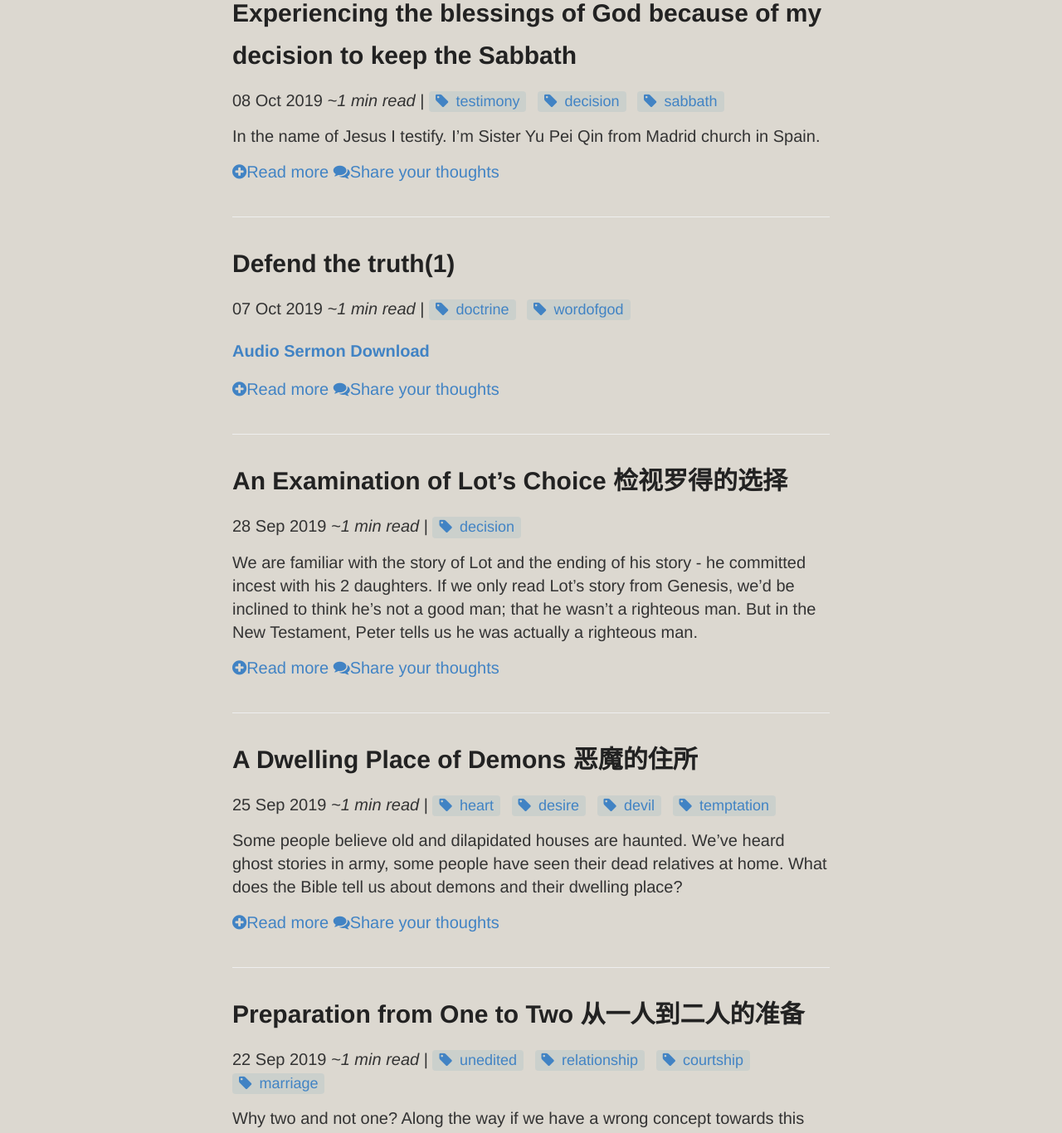
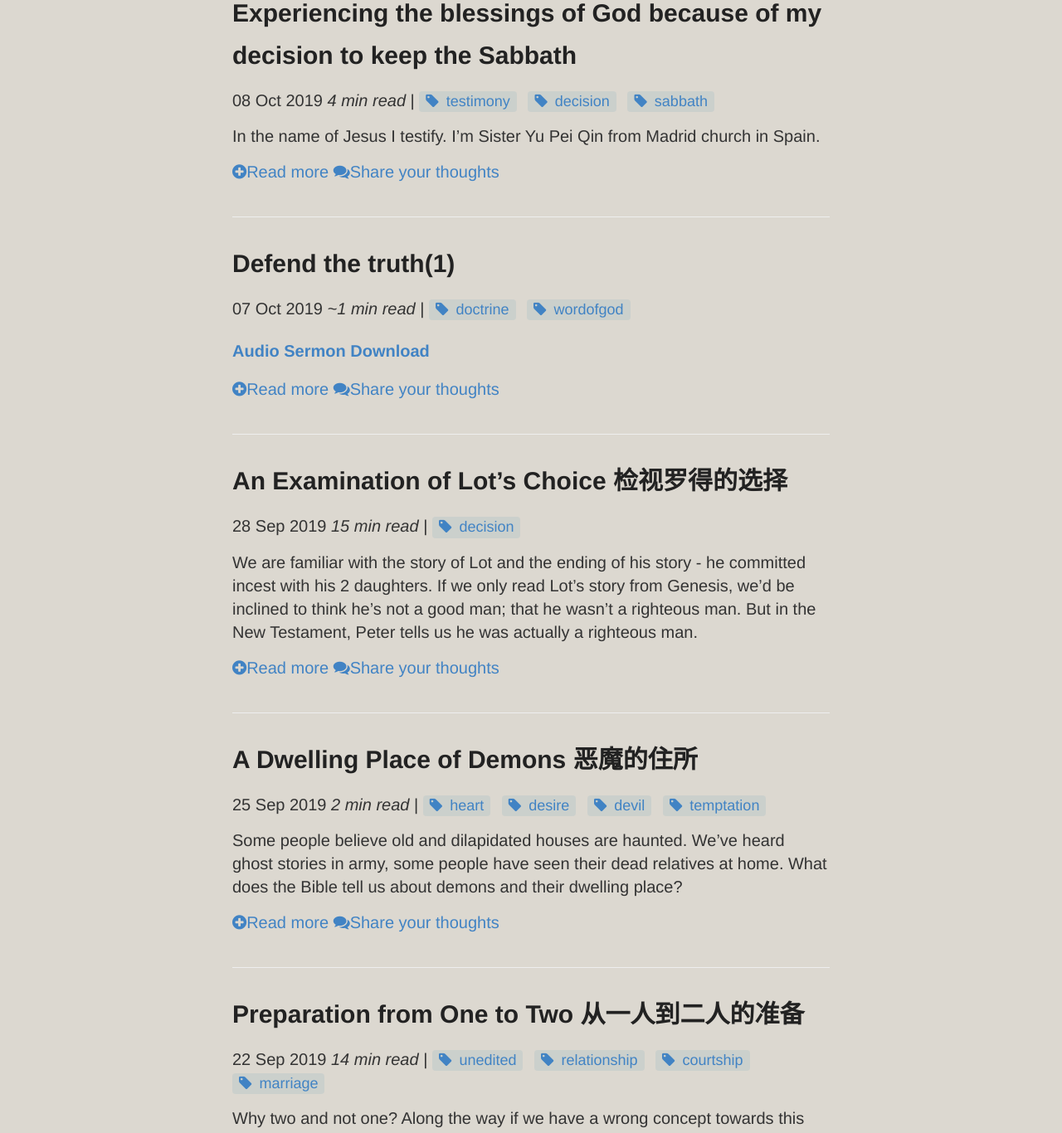
Before and after one commit to catchupTJC/catchuptjc.github.io, a Jekyll site: the page built from 98453676b04598ca697f21a3c385f7c36777d17a/index.html, in a window 1280 px wide. Shown: the part 171-1537 px from the top of the page at 83% size. Built offline with Jekyll 4.4.1, drawn with Linux system fonts in a browser that asks for light colours; nearby versions of some CDN libraries; the list of posts is cut into pages by our own code.

Commit message:
Update index.html

```diff
--- a/98453676b04598ca697f21a3c385f7c36777d17a/index.html
+++ b/98453676b04598ca697f21a3c385f7c36777d17a/index.html
@@ -13,17 +13,10 @@
     </h1>
 
     <span class="post-date">{{ post.date | date_to_string }}</span>
-       {% if site.read_time %}
-
+    {% if site.read_time %}
     {%- assign words_per_minute = site.words_per_minute | default: 200 -%}
     {%- assign min_read = site.data.text[site.locale].min_read | default: 'min read' -%}
-
-    {% if entry %}
-      {% assign words = post.entry.content | strip_html | number_of_words %}
-    {% else %}
-      {% assign words = post.page.content | strip_html | number_of_words %}
-    {% endif %}
-
+    {% assign words = post.content | strip_html | number_of_words %}
     <span class="read-time">
       {%- if words < words_per_minute -%}
         ~1 {{ min_read }}
```
